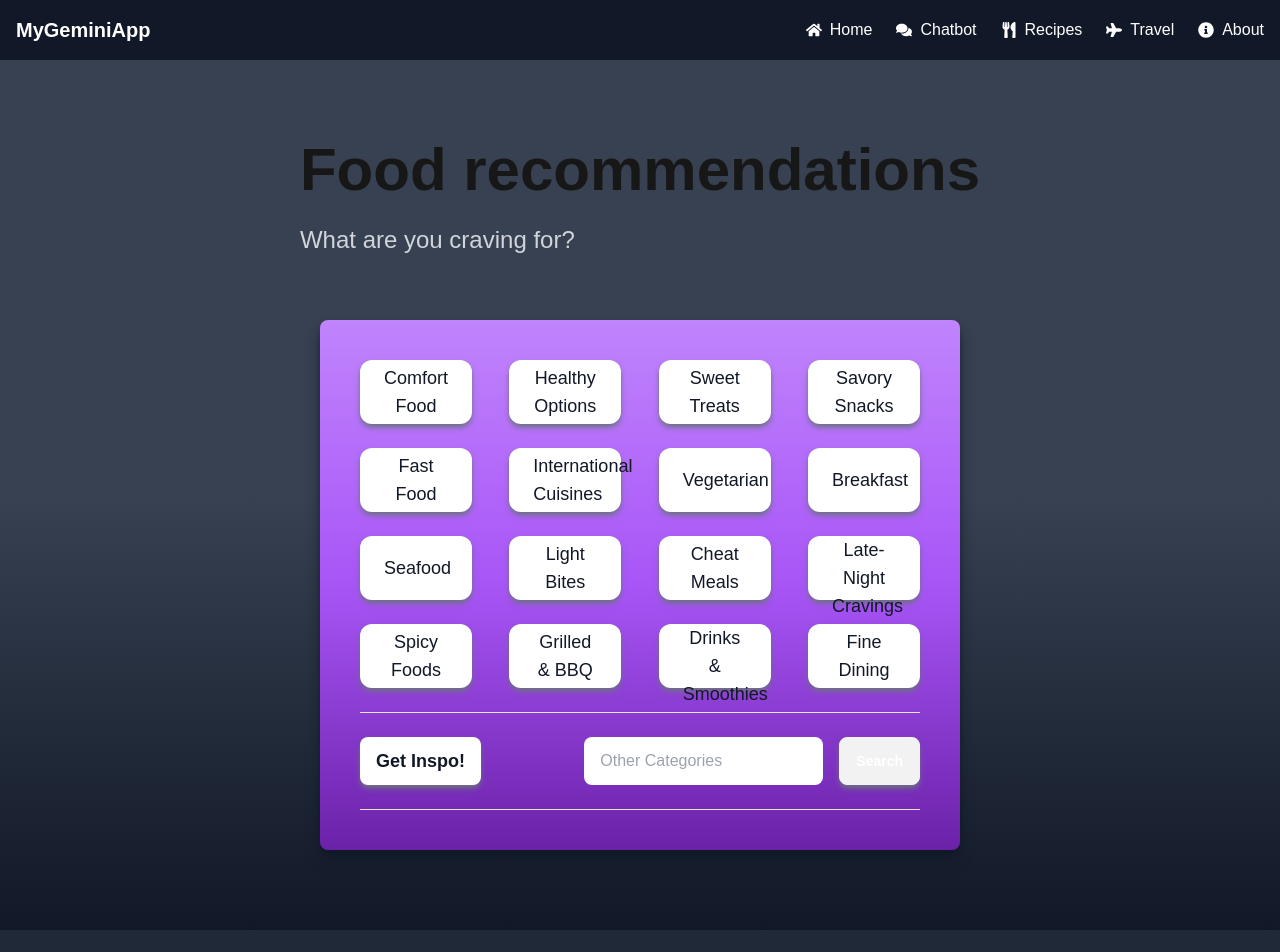
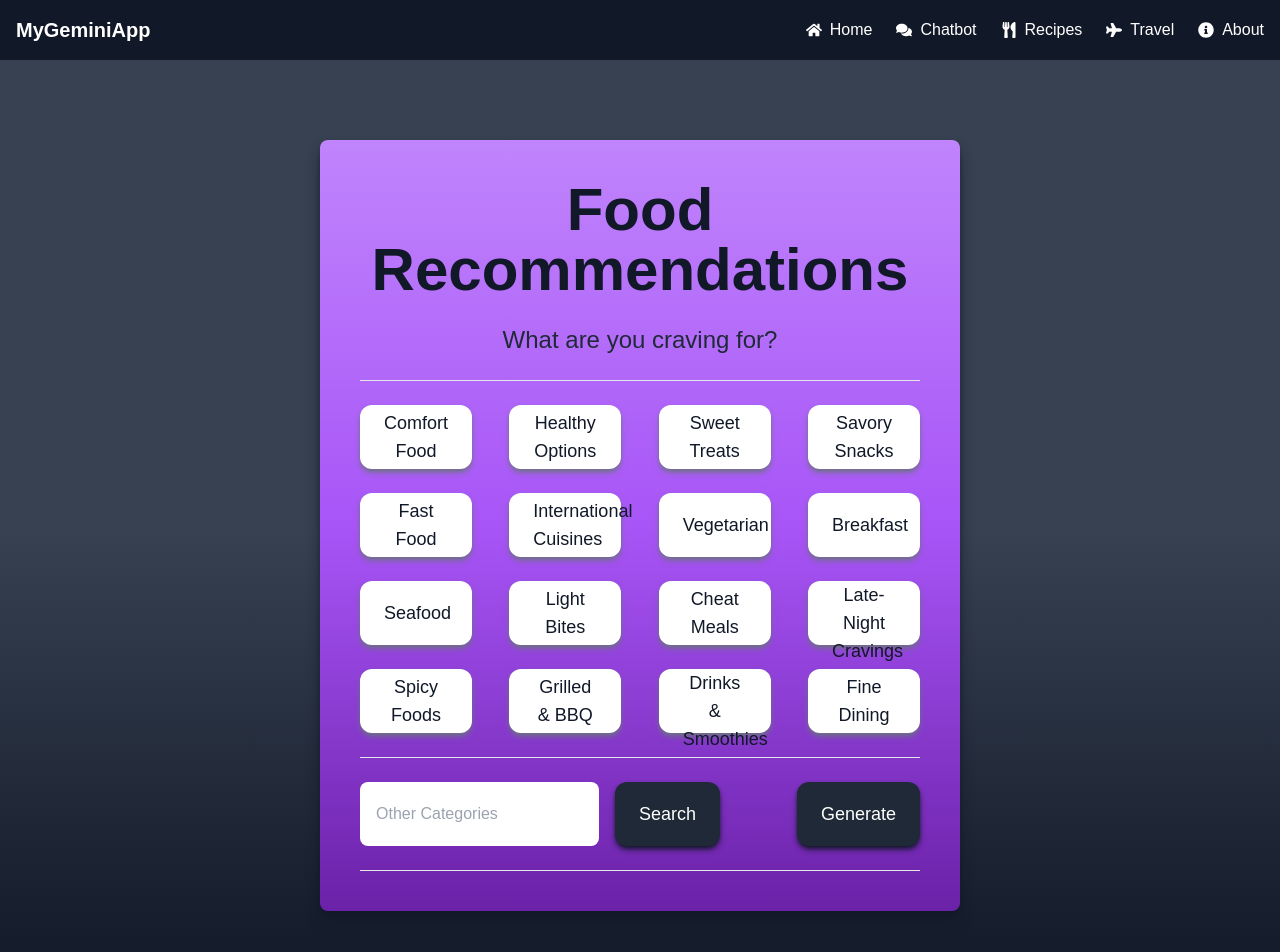
Before and after one commit to NoelPerland/gemini_project, a Next.js app: page /Hampus in a window 1280 px wide. Shown: the top 952 px of the page. Built offline with nearby package versions, Linux system fonts and the light colour scheme; no server answers.

Commit message:
Updated graphics on Hampus.js

```diff
--- a/components/ButtonComponent.js
+++ b/components/ButtonComponent.js
@@ -3,7 +3,7 @@ export default function ButtonComponent({ title, func }) {
     <button
       onClick={() => func(title)}
       value={title}
-      className="btn-lg rounded-xl bg-white text-lg text-gray-900 hover:text-white hover:bg-gray-900 border-none shadow-md shadow-gray-500 w-1/5"
+      className="btn-lg rounded-xl bg-white text-lg text-gray-900 hover:text-white hover:bg-purple-800 hover:shadow-purple-900 border-none shadow-md shadow-gray-500 w-1/5"
     >
       {title}
     </button>
--- a/pages/Hampus.js
+++ b/pages/Hampus.js
@@ -33,16 +33,18 @@ export default function Hampus() {
 
   return (
     <div className="flex flex-col py-20 gap-16 items-center justify-center bg-gradient-to-b from-gray-700 via-gray-700 to-gray-900 ">
-      <div className="flex flex-col gap-6">
-        <h1 className="text-6xl font-semibold text-start">
-          Food recommendations
-        </h1>
-        <p className="text-start text-2xl text-gray-300">
-          What are you craving for?
-        </p>
-      </div>
+      <div className="flex flex-col bg-gradient-to-b from-purple-400 via-purple-500 to-purple-800  p-10 rounded-lg gap-6 w-2/4 flex-wrap  shadow-lg shadow-gray-900">
+        <div className="flex flex-col gap-6">
+          <h1 className="text-6xl font-semibold text-center text-gray-900">
+            Food Recommendations
+          </h1>
+          <p className="text-center text-2xl text-gray-800">
+            What are you craving for?
+          </p>
+        </div>
 
-      <div className="flex flex-col bg-gradient-to-b from-purple-400 via-purple-500 to-purple-800  p-10 rounded-lg gap-6 w-2/4 flex-wrap  shadow-lg shadow-gray-900">
+        <hr />
+
         <div className="flex justify-between">
           <ButtonComponent title="Comfort Food" func={applyPromt} />
           <ButtonComponent title="Healthy Options" func={applyPromt} />
@@ -71,12 +73,6 @@ export default function Hampus() {
         <hr />
 
         <div className="flex justify-between">
-          <button
-            onClick={sendPromt}
-            className="btn bg-white text-lg text-gray-900 border-none shadow-md shadow-gray-500 hover:text-white"
-          >
-            Get Inspo!
-          </button>
           <div className="flex gap-4">
             <input
               onChange={addCategory}
@@ -86,11 +82,17 @@ export default function Hampus() {
             ></input>
             <button
               onClick={checkAndPrintCategory}
-              className="btn text-white shadow-md shadow-gray-500"
+              className="btn-lg rounded-xl bg-gray-800 text-lg text-white border-none shadow-md shadow-gray-900 hover:bg-gray-900"
             >
               Search
             </button>
           </div>
+          <button
+            onClick={sendPromt}
+            className="btn-lg rounded-xl bg-gray-800 text-lg text-white border-none shadow-md shadow-gray-900 hover:bg-gray-900"
+          >
+            Generate
+          </button>
         </div>
         <hr />
         {answer.name && (
```
